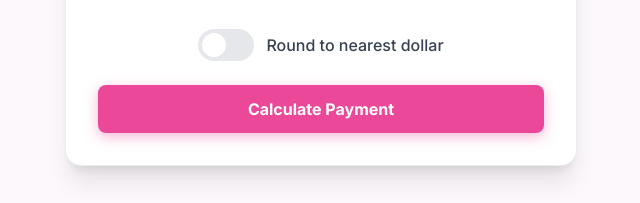
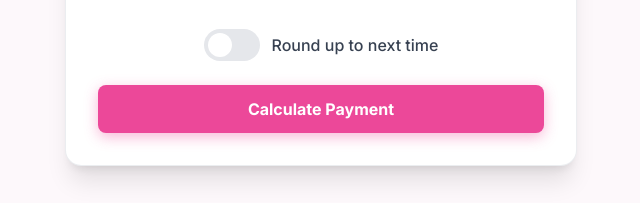
Before and after one commit to RyzerG/participantpay, a plain HTML site: page index.html in a window 1280 px wide. Shown: the part 468-671 px from the top of the page, 319-959 px from the left. Drawn offline with nearby package versions, Linux system fonts and the light colour scheme.

Commit message:
Update index.html

```diff
--- a/index.html
+++ b/index.html
@@ -58,7 +58,7 @@
                         <div class="dot absolute left-1 top-1 bg-white w-6 h-6 rounded-full transition-transform"></div>
                     </div>
                     <div class="ml-3 text-gray-700 font-medium">
-                        Round to nearest dollar
+                        Round up to next time
                     </div>
                 </label>
             </div>
```
